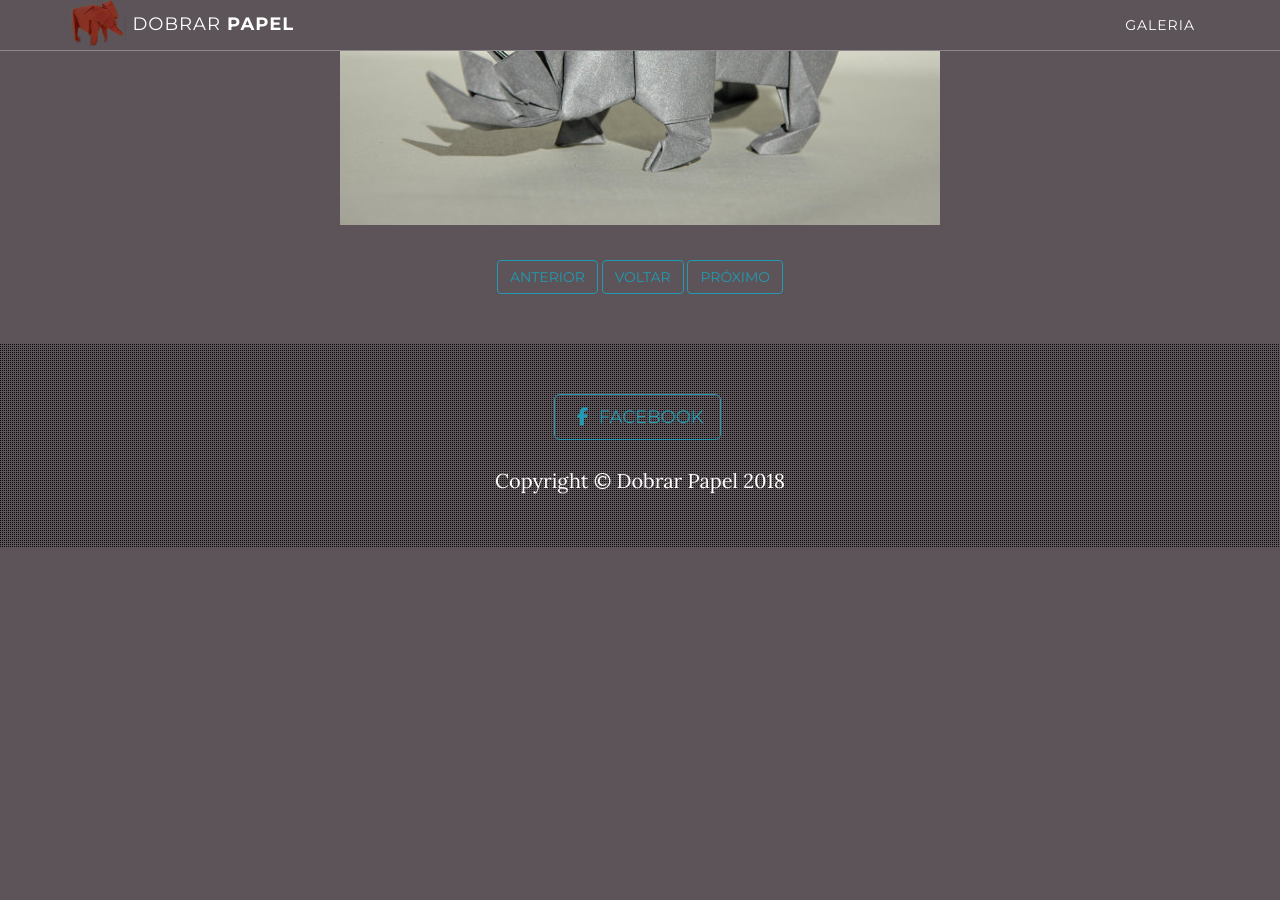
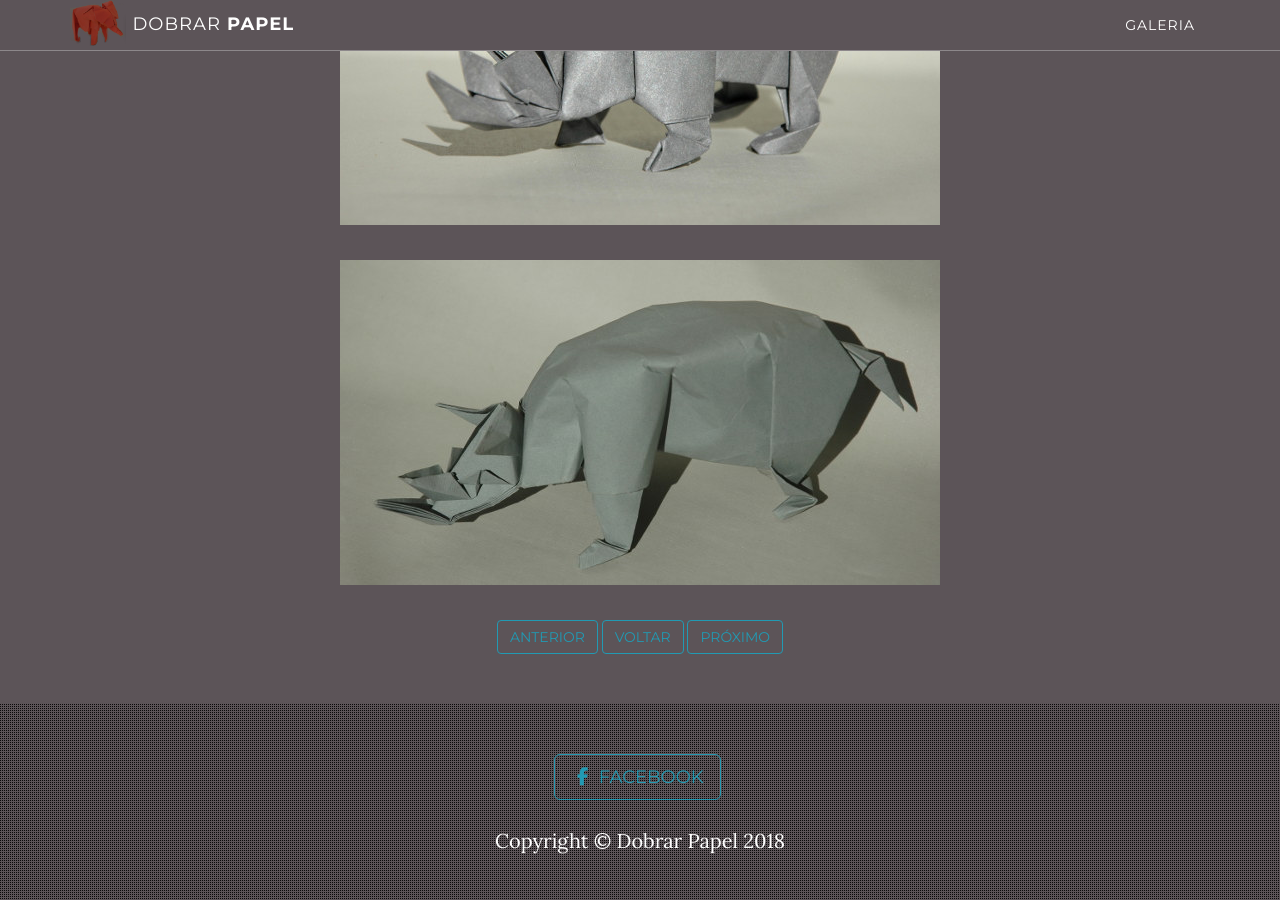
Before and after one commit to pawlo0/dobrarpapel, a Jekyll site: the page built from _posts/2016-01-23-rino.md, in a window 1280 px wide and 900 px high, scrolled down 544 px. Built offline with Jekyll 4.4.1, drawn with Linux system fonts in a browser that asks for light colours; nearby versions of some CDN libraries; library files that are not in the unit come from our copies; before the commit the page ends 1091 px from its top, so only the background shows below that.

Commit message:
adds image to rino post

```diff
--- a/_posts/2016-01-23-rino.md
+++ b/_posts/2016-01-23-rino.md
@@ -10,3 +10,5 @@ Modelo de David Brill. O diagrama deste modelo pode ser encontrado no livro [Bri
 O modelo da imagem abaixo foi dobrado a partir de um quadrado de papel foil.
 
 ![Rinoceronte](../img/rino.jpg)
+
+![Rinoceronte](../img/rino2.jpg)
```
Also changed, not shown: img/rino2.jpg (added).
